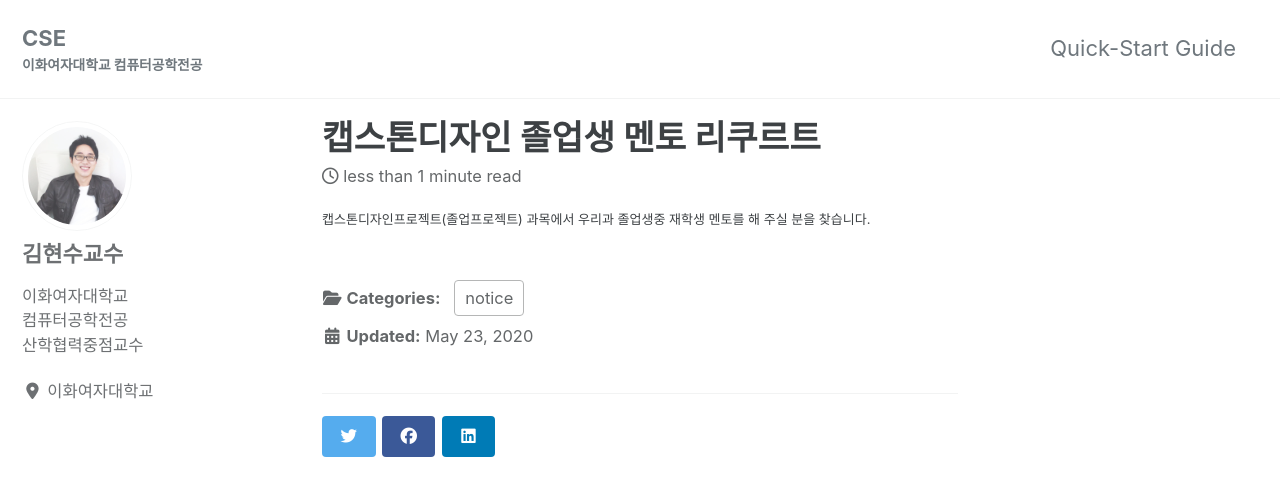
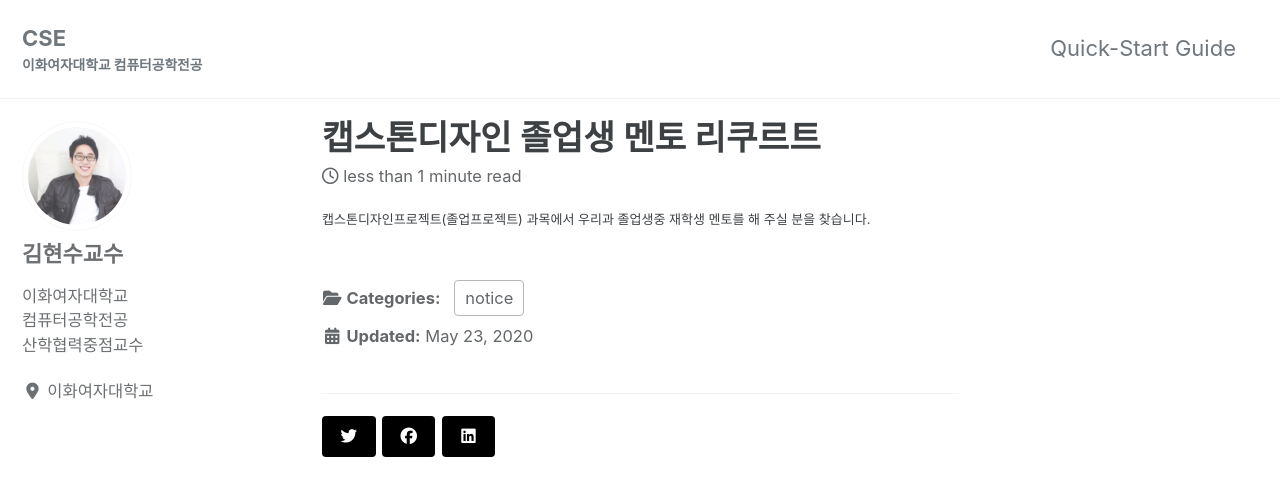
Before and after one commit to faculty-hieonn/faculty-hieonn.github.io, a Jekyll site: the page built from _posts/2020-05-23-intern.md, in a window 1280 px wide and 900 px high. Shown: the top 496 px of the window. Built offline with Jekyll 4.4.1, drawn with Linux system fonts in a browser that asks for light colours; cached includes are drawn as plain includes; nearby versions of some CDN libraries.

Commit message:
icon color

```diff
--- a/_sass/minimal-mistakes/_variables.scss
+++ b/_sass/minimal-mistakes/_variables.scss
@@ -88,7 +88,7 @@ $yiq-debug: false !default;
 $behance-color: #1769ff !default;
 $bitbucket-color: #205081 !default;
 $dribbble-color: #ea4c89 !default;
-$facebook-color: #3b5998 !default;
+$facebook-color: #000000 !default;
 $flickr-color: #ff0084 !default;
 $foursquare-color: #0072b1 !default;
 $github-color: #171516 !default;
@@ -96,7 +96,7 @@ $gitlab-color: #e24329 !default;
 $instagram-color: #517fa4 !default;
 $keybase-color: #ef7639 !default;
 $lastfm-color: #d51007 !default;
-$linkedin-color: #007bb6 !default;
+$linkedin-color: #000000 !default;
 $mastodon-color: #2b90d9 !default;
 $pinterest-color: #cb2027 !default;
 $reddit-color: #ff4500 !default;
@@ -104,7 +104,7 @@ $rss-color: #fa9b39 !default;
 $soundcloud-color: #ff3300 !default;
 $stackoverflow-color: #fe7a15 !default;
 $tumblr-color: #32506d !default;
-$twitter-color: #55acee !default;
+$twitter-color: #000000 !default;
 $vimeo-color: #1ab7ea !default;
 $vine-color: #00bf8f !default;
 $youtube-color: #bb0000 !default;
```
